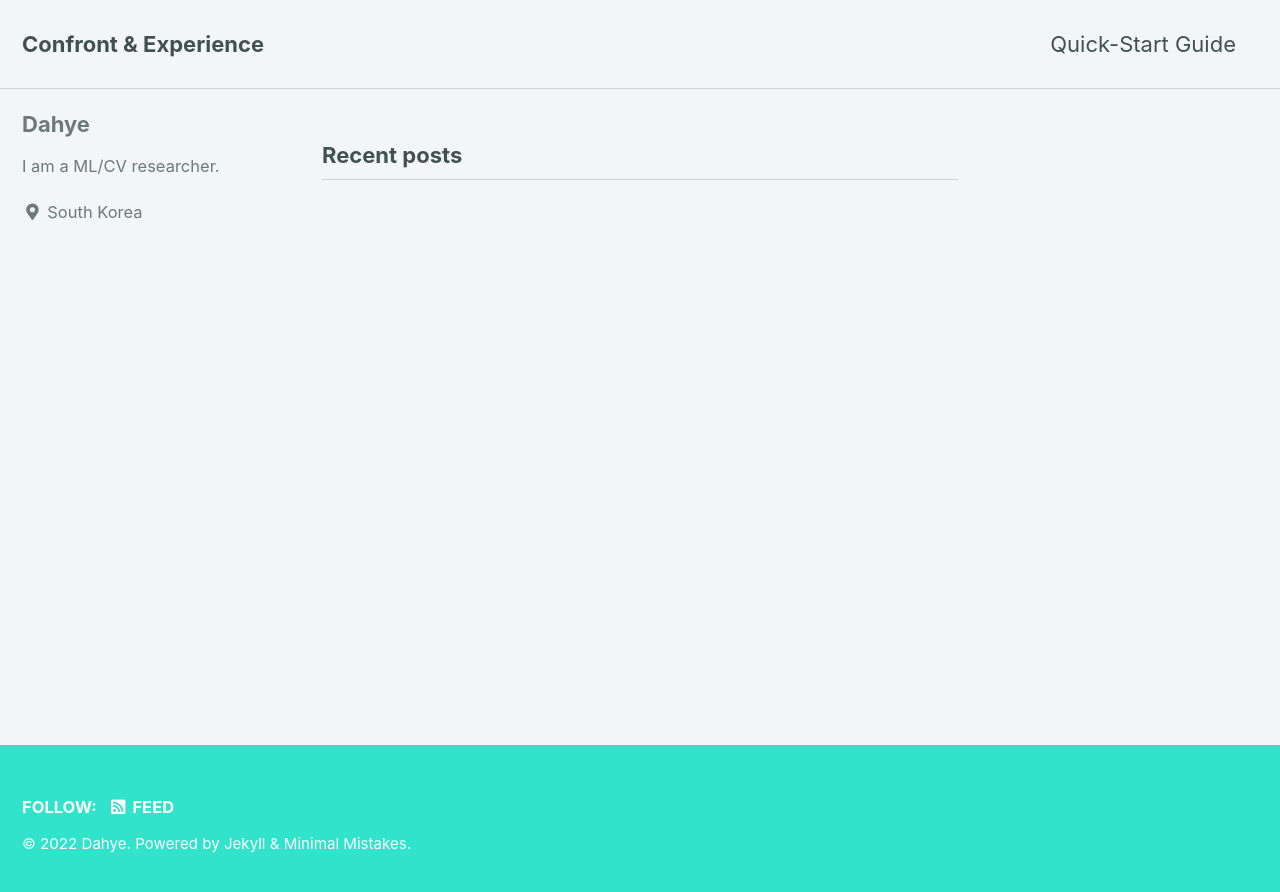
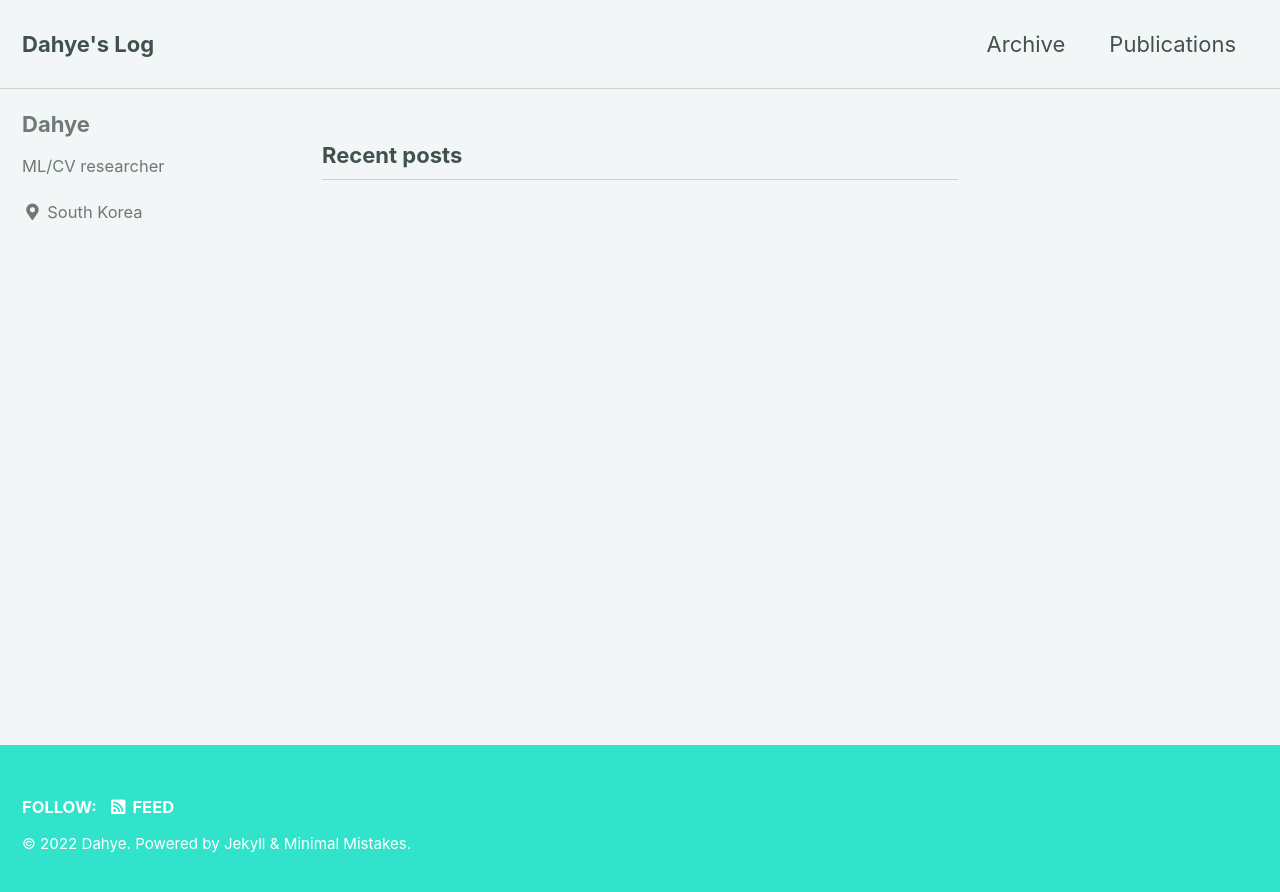
Before and after one commit to dahyedahye/dahyedahye.github.io, a Jekyll site: the page built from index.html, in a window 1280 px wide. Shown: the top 892 px of the page. Built offline with Jekyll 4.4.1, drawn with Linux system fonts in a browser that asks for light colours; cached includes are drawn as plain includes; the list of posts is cut into pages by our own code.

Commit message:
minor change

```diff
--- a/_config.yml
+++ b/_config.yml
@@ -16,11 +16,11 @@ minimal_mistakes_skin    : "mint" # "air", "aqua", "contrast", "dark", "dirt", "
 
 # Site Settings
 locale                   : "en-US"
-title                    : "Confront & Experience"
+title                    : "Dahye's Log"
 title_separator          : "-"
 subtitle                 : # site tagline that appears below site title in masthead
 name                     : "Dahye"
-description              : "Live in the present"
+description              : "Hi!"
 url                      : # the base hostname & protocol for your site e.g. "https://mmistakes.github.io"
 baseurl                  : # the subpath of your site, e.g. "/blog"
 repository               : # GitHub username/repo-name e.g. "mmistakes/minimal-mistakes"
@@ -103,7 +103,7 @@ analytics:
 author:
   name             : "Dahye"
   avatar           : # path of avatar image, e.g. "/assets/images/bio-photo.jpg"
-  bio              : "I am a ML/CV researcher."
+  bio              : "ML/CV researcher"
   location         : "South Korea"
   email            :
   links:
--- a/_data/navigation.yml
+++ b/_data/navigation.yml
@@ -1,7 +1,9 @@
 # main links
 main:
-  - title: "Quick-Start Guide"
-    url: https://mmistakes.github.io/minimal-mistakes/docs/quick-start-guide/
+  - title: Archive
+  - title: Publications
+  # - title: "Quick-Start Guide"
+  #   url: https://mmistakes.github.io/minimal-mistakes/docs/quick-start-guide/
   # - title: "About"
   #   url: https://mmistakes.github.io/minimal-mistakes/about/
   # - title: "Sample Posts"
```
